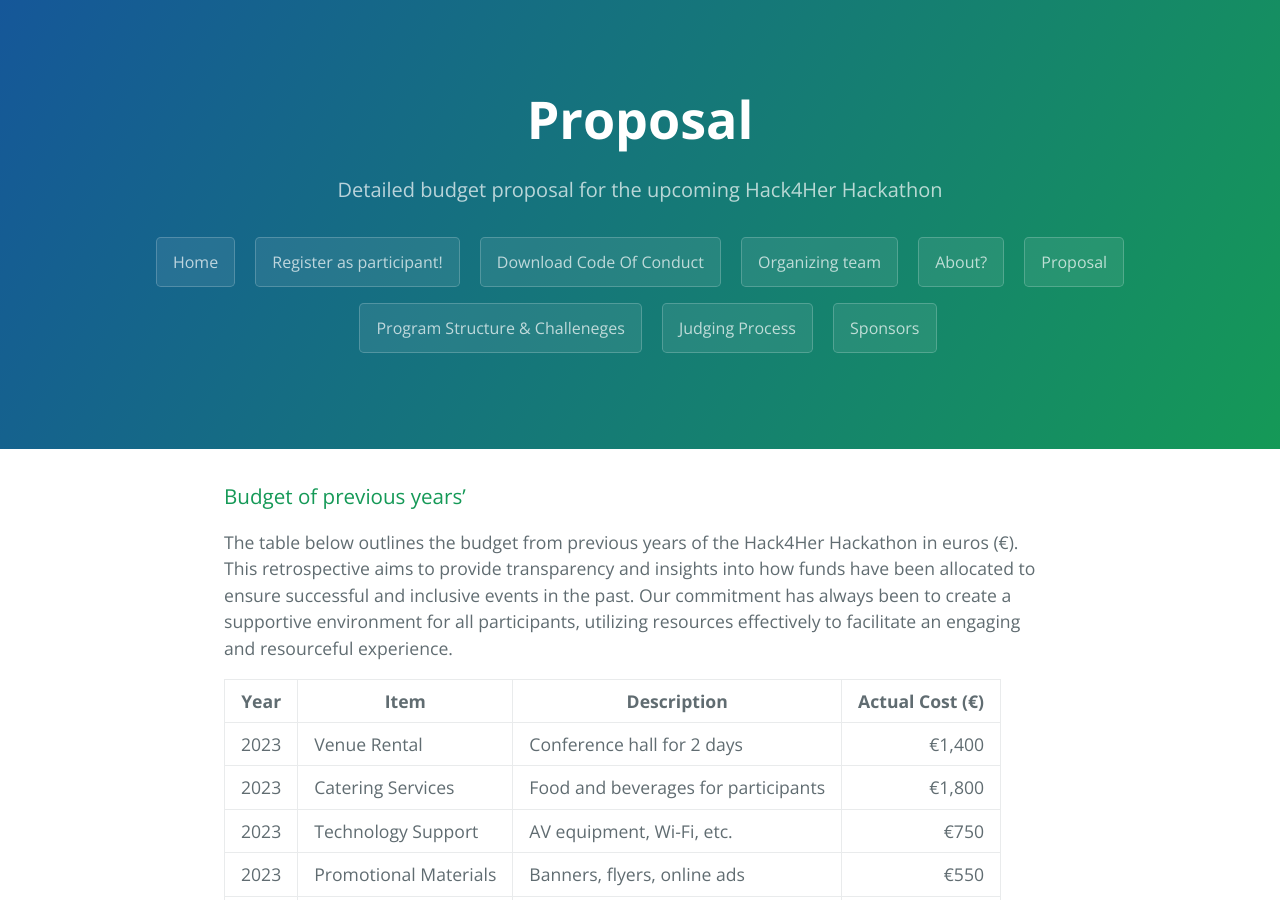
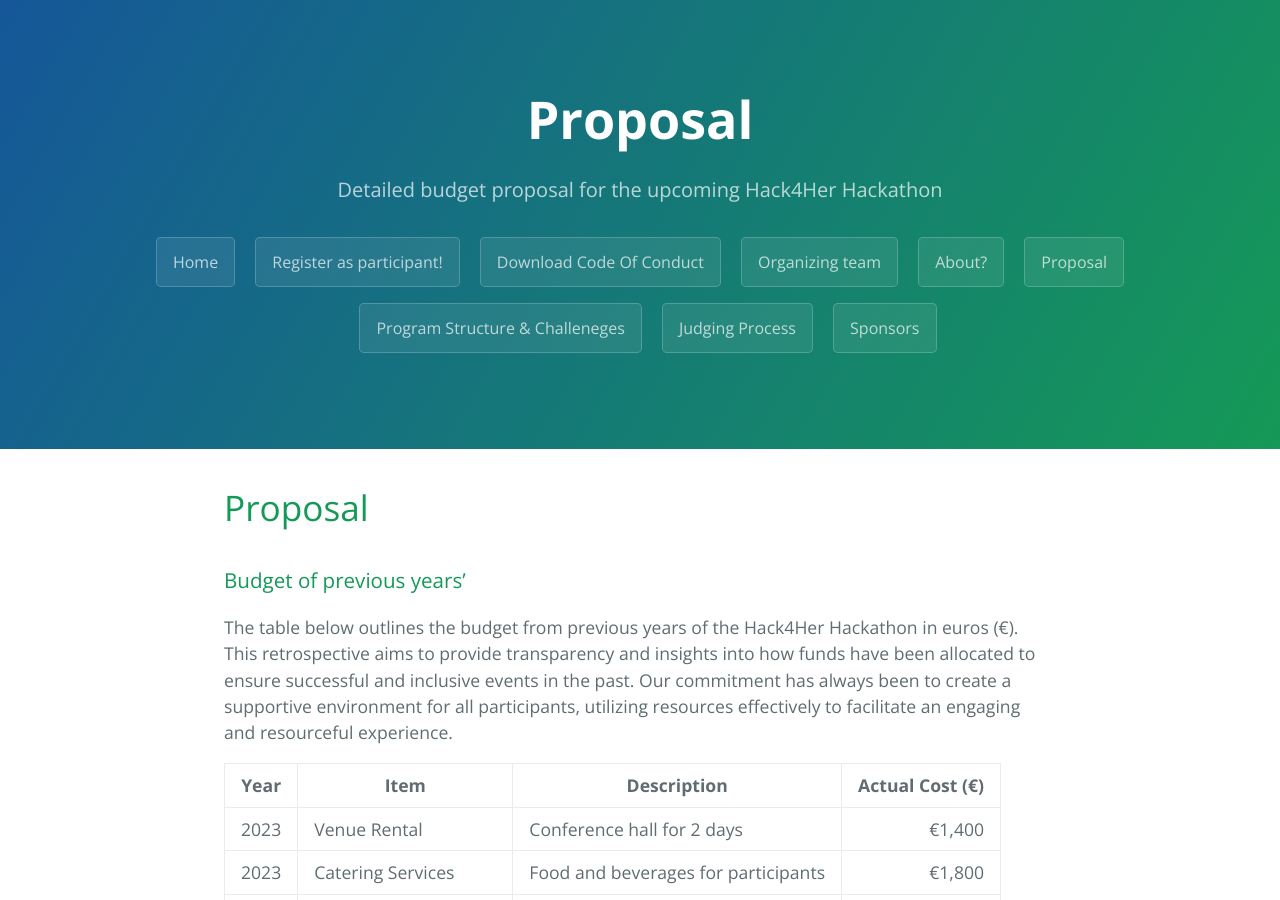
Before and after one commit to hack4her/hack4her.github.io, a Jekyll site: the page built from proposal.md, in a window 1280 px wide and 900 px high. Built offline with Jekyll 4.4.1, drawn with Linux system fonts in a browser that asks for light colours.

Commit message:
Update proposal.md

```diff
--- a/proposal.md
+++ b/proposal.md
@@ -4,7 +4,7 @@ title: Proposal
 description: Detailed budget proposal for the upcoming Hack4Her Hackathon
 ---
 
-
+# Proposal
 
 ### Budget of previous years'
 
```
